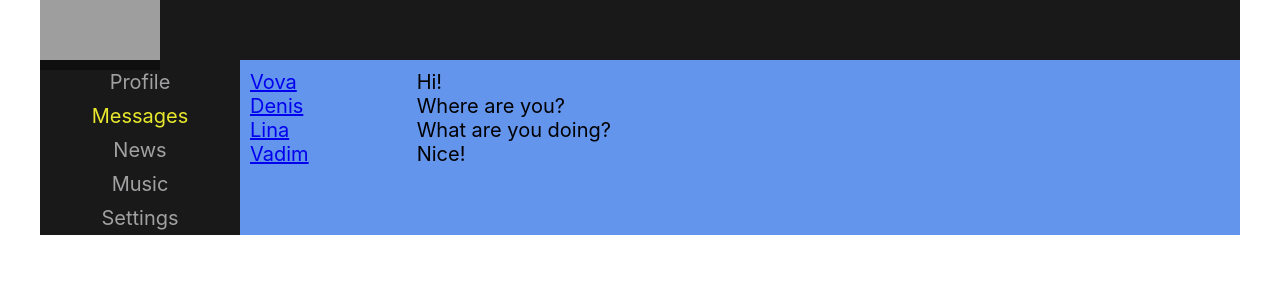
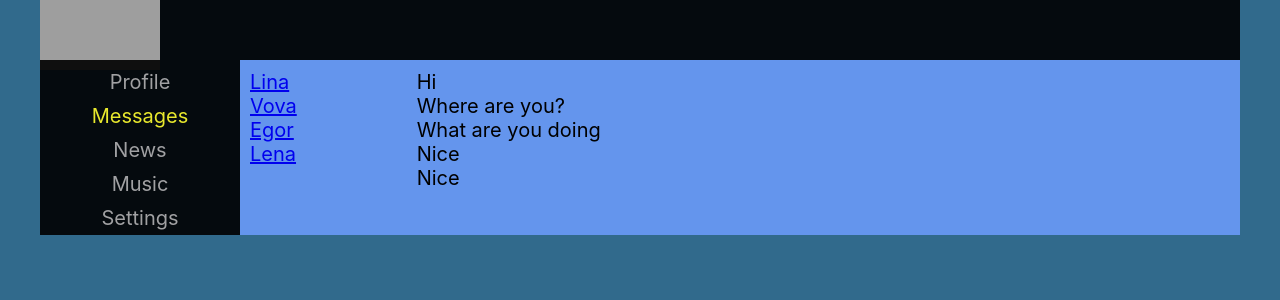
Before and after one commit to Vadimochek/react-lesson, a React (Create React App) app: page /dialogs in a window 1280 px wide. Shown: the top 300 px of the page. Built offline with nearby package versions, Linux system fonts and the light colour scheme; grey boxes are pictures that could not be loaded.

Commit message:
Refactor profile and dialogs

```diff
--- a/src/App.css
+++ b/src/App.css
@@ -8,6 +8,7 @@
   grid-template-rows: 60px 1fr;
   grid-template-columns: 2fr 10fr;
   /* grid-gap: 10px; */
+
 }
 
 .app-wrapper-content {
--- a/src/components/Dialogs/Dialogs.jsx
+++ b/src/components/Dialogs/Dialogs.jsx
@@ -1,29 +1,39 @@
 import React from 'react';
 import css from './Dialogs.module.css';
 import {NavLink} from "react-router-dom";
+
+const DialogItem = (props) => {
+    let path= '/dialogs/'+props.id;
+    return (
+        <div className={css.dialog}>
+            <NavLink to={path}>{props.name}</NavLink>
+        </div>
+    )
+}
+
+
+const Message = (props) => {
+    return (
+        <div className={css.messsage}>{props.message}</div>
+    )
+}
+
 
 const Dialogs = (props) => {
     return (
         <div className={css.dialogs}>
             <div className={css.dialogList}>
-                <div className={css.dialog}>
-                     <NavLink to='/dialogs/1'>Vova</NavLink>
-                </div>
-                <div className={css.dialog}>
-                    <NavLink to='/dialogs/2'>Denis</NavLink>
-                </div>
-                <div className={css.dialog + ' ' + css.active}>
-                    <NavLink to='/dialogs/3'>Lina</NavLink>
-                </div>
-                <div className={css.dialog}>
-                    <NavLink to='/dialogs/4'>Vadim</NavLink>
-                </div>
+                <DialogItem name='Lina' id='1'/>
+                <DialogItem name='Vova' id='2'/>
+                <DialogItem name='Egor' id='3'/>
+                <DialogItem name='Lena' id='4'/>
             </div>
             <div className={css.messages}>
-                <div className={css.messsage}>Hi!</div>
-                <div className={css.messsage}>Where are you?</div>
-                <div className={css.messsage}>What are you doing?</div>
-                <div className={css.messsage}>Nice!</div>
+                <Message message='Hi'/>
+                <Message message='Where are you?'/>
+                <Message message='What are you doing'/>
+                <Message message='Nice'/>
+                <Message message='Nice'/>
             </div>
         </div>
     )
--- a/src/components/Profile/Posts/Post/Post.module.css
+++ b/src/components/Profile/Posts/Post/Post.module.css
@@ -1,8 +1,9 @@
 .item img {
     width: 100px;
-    border-radius: 15px;
 }
 .item{
     outline: 1px solid blue;
     background-color: chocolate;
+    margin: 5px;
+    border-radius: 5px;
 }
--- a/src/components/Profile/Posts/Posts.jsx
+++ b/src/components/Profile/Posts/Posts.jsx
@@ -5,9 +5,10 @@ import Post from './Post/Post';
 const Posts = () => {
     return (
         <div className={css.my_post}>
-            My post
+            <h2>My post</h2>
             <div className={css.new_post}>
-                New post
+                <div><textarea ></textarea></div>
+                <div><button>Add</button></div>
             </div>
             <div className={css.posts}>
                 <Post text="OMG!?" likes="10"/>
--- a/src/components/Profile/Posts/Posts.module.css
+++ b/src/components/Profile/Posts/Posts.module.css
@@ -1,3 +1,9 @@
-.posts {
-    border: 1px;
+.my_post {
+    color: #ffffff;
+    padding: 5px 5px 0 20px;
 }
+
+.new_post {
+    color: green;
+    padding-bottom: 20px;
+}
--- a/src/components/Profile/Profile.jsx
+++ b/src/components/Profile/Profile.jsx
@@ -1,17 +1,13 @@
 import React from 'react';
 import css from './Profile.module.css';
 import Posts from './Posts/Posts'
+import ProfileInfo from "./ProfileInfo/ProfileInfo";
 
 const Profile = () => {
     return (
-        <div>
-            <div className={css.panorama}>
-               <img src="https://cdn.pixabay.com/photo/2015/04/23/22/00/tree-736885__480.jpg" />
-            </div>
-            <div className={css.avatar}>
-                <img src="https://images.unsplash.com/photo-1503023345310-bd7c1de61c7d?ixlib=rb-1.2.1&ixid=MnwxMjA3fDB8MHxzZWFyY2h8MXx8aHVtYW58ZW58MHx8MHx8&w=1000&q=80" />
-            </div>
-            <Posts />
+        <div className={css.profile}>
+            <ProfileInfo/>
+            <Posts/>
         </div>
     )
 }
--- a/src/components/Profile/Profile.module.css
+++ b/src/components/Profile/Profile.module.css
@@ -1,28 +1,3 @@
 
-.avatar img {
-    width: 15%;
+.profile {
 }
-
-.panorama {
-    background-color: rgba(134, 137, 139, 0.596);
-}
-.panorama img {
-    margin: 10px 0 0px 15%;
-    border-radius: 2px;
-    width: 70%;
-
-}
-
-.my_post {
-    color: tomato;
-    margin: 30px;
-}
-
-.new_post {
-    margin-top: 10px;
-    color: green;
-}
-
-.posts {
-    margin: 10px;
-}
--- /dev/null
+++ b/src/components/Profile/ProfileInfo/ProfileInfo.jsx
@@ -0,0 +1,24 @@
+import React from 'react';
+import css from './ProfileInfo.module.css';
+
+
+const ProfileInfo = () => {
+    return (
+        <div className={css.profileInfo}>
+            <div className={css.panorama}>
+                <img src="https://cdn.pixabay.com/photo/2015/04/23/22/00/tree-736885__480.jpg"/>
+            </div>
+            <div className={css.avatar}>
+                <img
+                    src="https://images.unsplash.com/photo-1503023345310-bd7c1de61c7d?ixlib=rb-1.2.1&ixid=MnwxMjA3fDB8MHxzZWFyY2h8MXx8aHVtYW58ZW58MHx8MHx8&w=1000&q=80"/>
+            </div>
+            <div className={css.description}>
+                <div className={css.name}>Колесников Вадим</div>
+                <div className={css.personInfo}>Учусь на 3 курсе. Люблю овощи и котиков))
+                А также фрукты</div>
+            </div>
+        </div>
+    )
+}
+
+export default ProfileInfo;
--- /dev/null
+++ b/src/components/Profile/ProfileInfo/ProfileInfo.module.css
@@ -0,0 +1,38 @@
+.profileInfo{
+    display: grid;
+    grid-template-columns: 2fr 9fr;
+    grid-template-areas:
+            "p p"
+            "a d";
+    grid-gap: 20px;
+}
+.avatar {
+    grid-area: a;
+}
+.avatar img {
+    width: 100%;
+    padding: 15px;
+}
+
+.panorama {
+    background-color: rgba(134, 137, 139, 0.596);
+    grid-area: p;
+}
+.panorama img {
+    width: 100%;
+
+}
+
+.description{
+    padding: 10px;
+    grid-area: d;
+}
+.name{
+    font-size: 24px;
+    font-weight: bold;
+    padding: 5px 0 5px 0;
+}
+
+.personInfo{
+    font-style: italic;
+}
--- a/src/index.css
+++ b/src/index.css
@@ -5,6 +5,7 @@ body {
     sans-serif;
   -webkit-font-smoothing: antialiased;
   -moz-osx-font-smoothing: grayscale;
+  background-color: #316a8c;
 }
 
 code {
```
